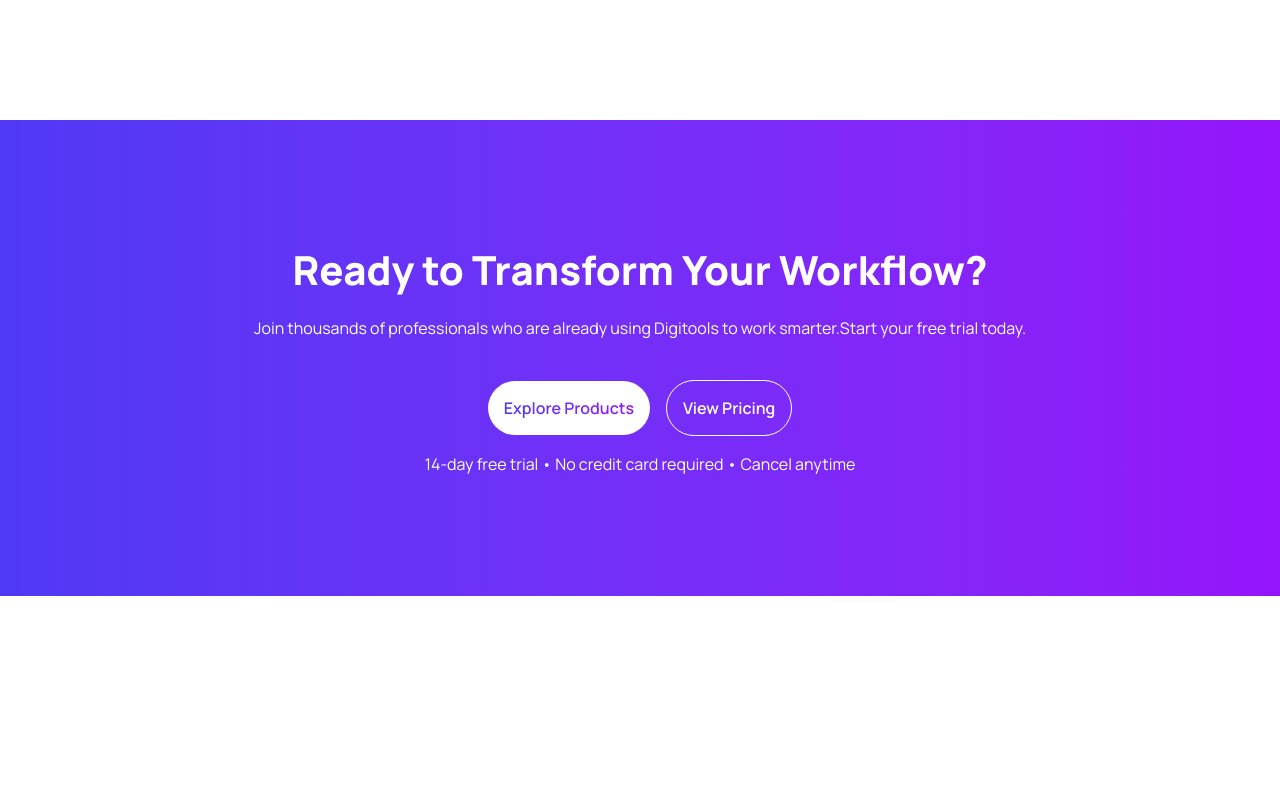
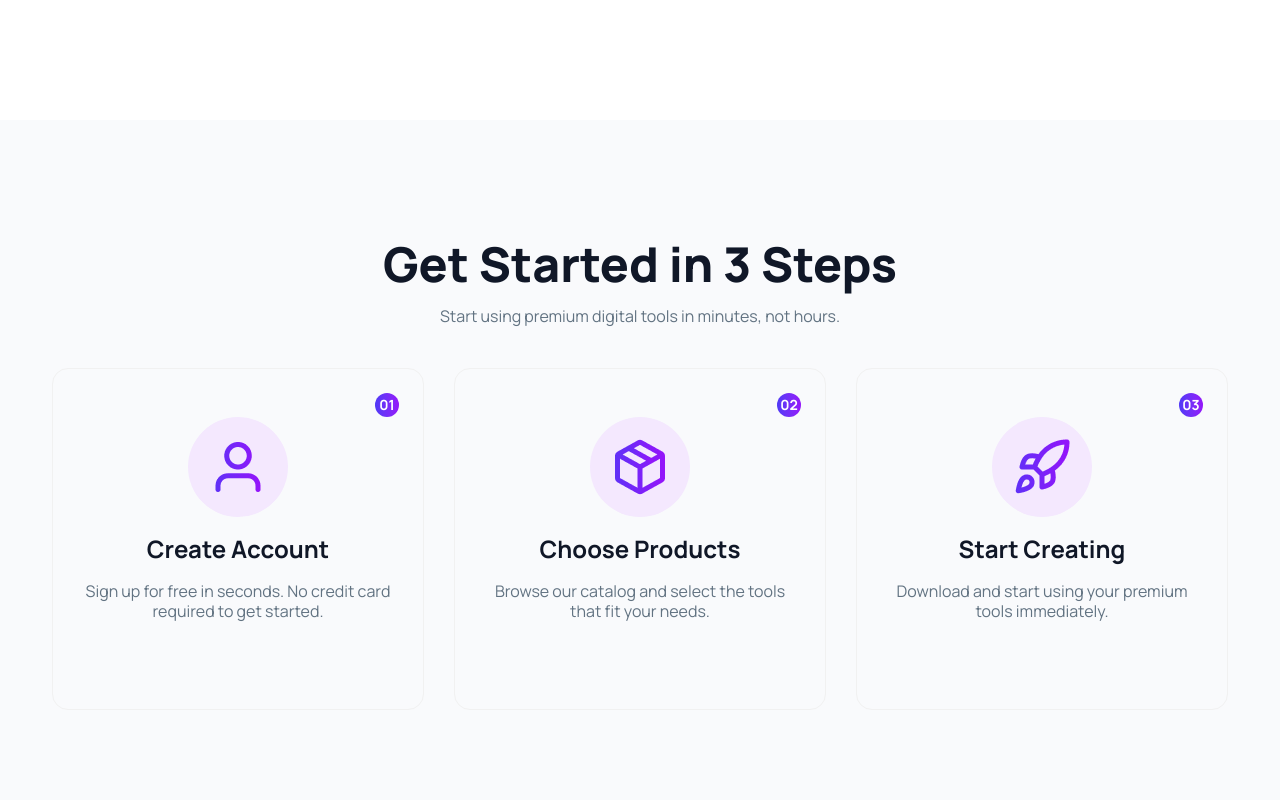
Before and after one commit to sumon-ahmed-ss-550/Assignment-6, a React (Vite) app: page / in a window 1280 px wide. Shown: the part 1060-1860 px from the top of the page. Before the commit the page ends 1656 px from the top, so only its background shows below. Built offline with nearby package versions, Linux system fonts and the light colour scheme.

Commit message:
Add step and stepCard component

```diff
--- a/src/App.jsx
+++ b/src/App.jsx
@@ -2,6 +2,7 @@
 import Banner from "./components/banner/Banner";
 import Info from "./components/info/Info";
 import Navbar from "./components/navbar/Navbar";
+import Step from "./components/step/Step";
 import Workflow from "./components/workflow/Workflow";
 
 function App() {
@@ -10,6 +11,7 @@
       <Navbar></Navbar>
       <Banner></Banner>
       <Info></Info>
+      <Step></Step>
       <Workflow></Workflow>
     </>
   );
--- /dev/null
+++ b/src/components/step/Step.jsx
@@ -0,0 +1,44 @@
+import React from "react";
+import StepCard from "./StepCard";
+import userImg from "../../assets/user.png";
+import packageImg from "../../assets/package.png";
+import rocketImg from "../../assets/rocket.png";
+
+const Step = () => {
+  return (
+    <section className="bg-[#F9FAFC] py-30">
+      <div className="container">
+        <div className="text-center mb-10">
+          <h2 className="font-extrabold text-5xl text-[#101727] mb-4">
+            Get Started in 3 Steps
+          </h2>
+          <span className="font-normal text-base leading-5 text-[#627382]">
+            Start using premium digital tools in minutes, not hours.
+          </span>
+        </div>
+        <div className="grid sm:grid-cols-2 lg:grid-cols-3 justify-items-center gap-7.5">
+          <StepCard
+            stepCardImg={userImg}
+            number="01"
+            title="Create Account"
+            description="Sign up for free in seconds. No credit card required to get started."
+          ></StepCard>
+          <StepCard
+            stepCardImg={packageImg}
+            number="02"
+            title="Choose Products"
+            description="Browse our catalog and select the tools that fit your needs."
+          ></StepCard>
+          <StepCard
+            stepCardImg={rocketImg}
+            number="03"
+            title="Start Creating"
+            description="Download and start using your premium tools immediately."
+          ></StepCard>
+        </div>
+      </div>
+    </section>
+  );
+};
+
+export default Step;
--- /dev/null
+++ b/src/components/step/StepCard.jsx
@@ -0,0 +1,24 @@
+import React from "react";
+
+const StepCard = ({ stepCardImg, number, title, description }) => {
+  return (
+    <div className="max-w-95 border border-[#F1F1F1] pt-6 px-6 pb-22 rounded-2xl">
+      <div className="flex justify-end">
+        <div className="w-6 h-6 bg-linear-to-r from-[#4F39F6] to-[#9514FA] rounded-full font-bold text-sm text-white flex justify-center items-center">
+          {number}
+        </div>
+      </div>
+      <div className="flex flex-col items-center">
+        <div className="p-5 bg-[#f4e8fe] rounded-full mb-4">
+          <img className=" w-15 h-15" src={stepCardImg} alt="" />
+        </div>
+        <h2 className="font-bold text-2xl text-[#101727] mb-4">{title}</h2>
+        <p className="font-normal text-base leading-5 text-[#627382] text-center">
+          {description}
+        </p>
+      </div>
+    </div>
+  );
+};
+
+export default StepCard;
```
